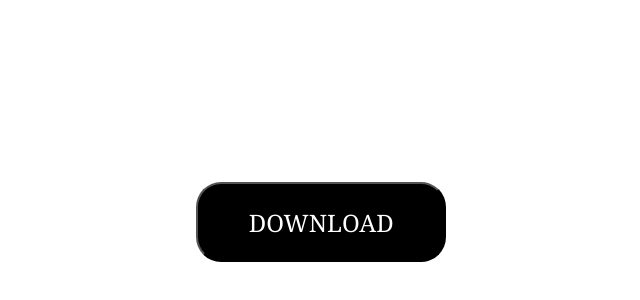
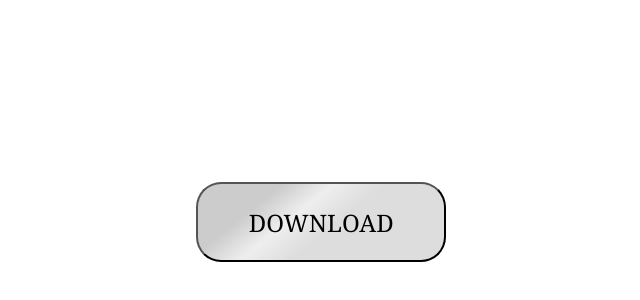
Before and after one commit to danielosazuwa/moviestar, a plain HTML site: page index.html in a window 1280 px wide. Shown: the part 178-478 px from the top of the page, without its empty margins (335-975 px from the left). Drawn offline with Linux system fonts and the light colour scheme.

Commit message:
Update style.css

```diff
--- a/style.css
+++ b/style.css
@@ -5,10 +5,10 @@
 }
 
 button {
-  background: #000;
+  background: linear-gradient(141deg, #ccc 25%, #eee 40%, #ddd 55%);
   font-family: Cambria, Cochin, Georgia, Times, "Times New Roman", serif;
   font-size: 24px;
-  color: white;
+  color: black;
   width: 250px;
   height: 80px;
   position: absolute;
@@ -20,8 +20,8 @@ button {
   transition-duration: 0.4s;
 }
 button:hover {
-  background: red;
-  color: #000;
+  background: brown;
+  color: white;
   box-shadow: 2px 5px 7px 2px#888888;
 }
 button a {
```
